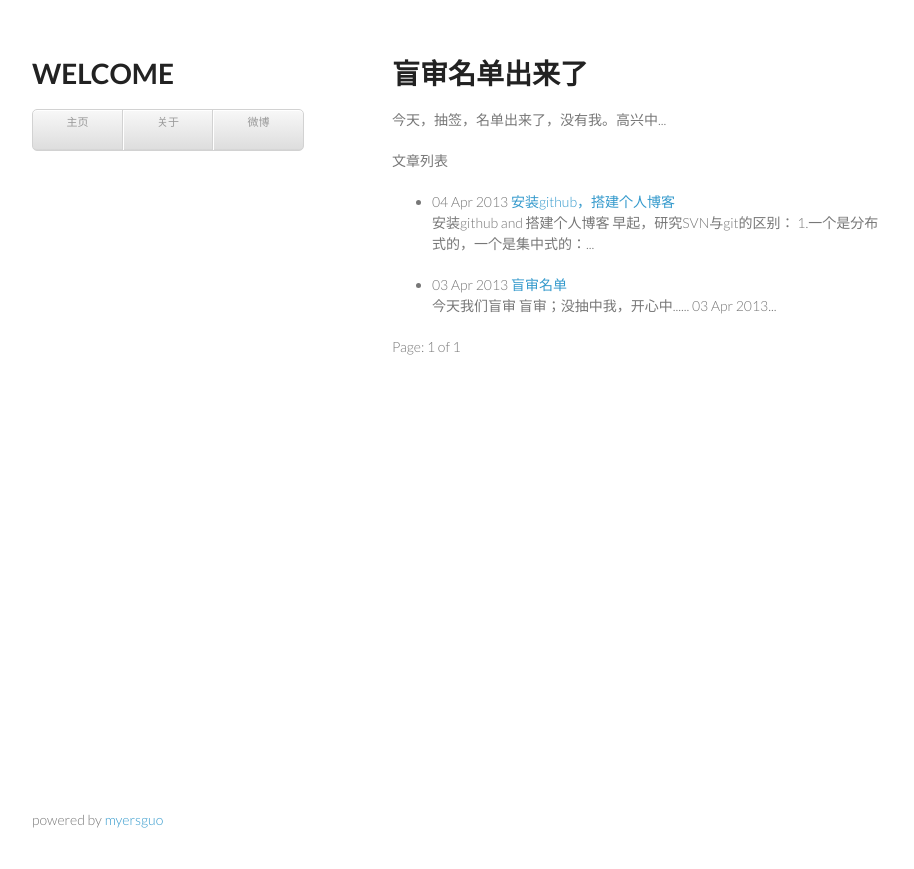
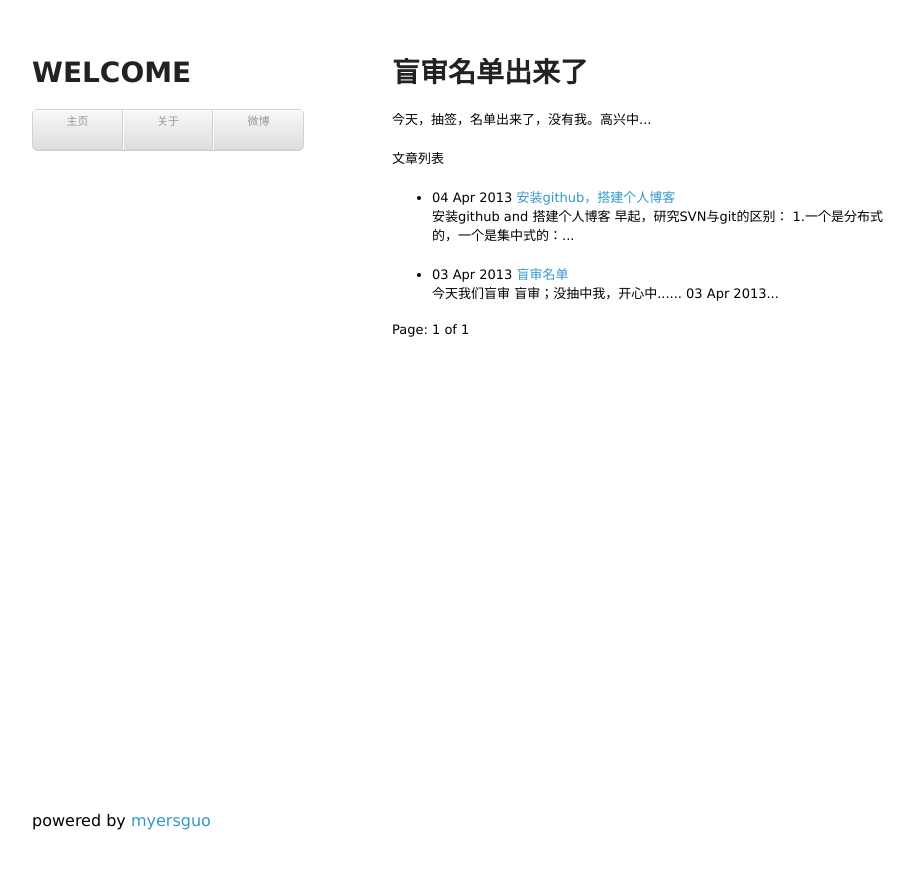
Before and after one commit to myersguo/myersguo.github.com, a Jekyll site: the page built from index.html, in a window 1280 px wide. Shown: the top 869 px of the page, without its empty margins (178-1092 px from the left). Built offline with Jekyll 4.4.1, drawn with Linux system fonts in a browser that asks for light colours; the list of posts is cut into pages by our own code; comment, search, counter and statistics services are not loaded.

Commit message:
Update styles.css

```diff
--- a/stylesheets/styles.css
+++ b/stylesheets/styles.css
@@ -2,8 +2,8 @@
 
 body {
   padding:50px;
-  font:14px/1.5 Lato, "Helvetica Neue", Helvetica, Arial, sans-serif;
-  color:#777;
+  font-family: 'Lucida Grande', 'Helvetica Neue', Helvetica, Arial, STXihei, sans-serif;
+  color:black;
   font-weight:300;
 }
 
@@ -163,6 +163,9 @@ section {
   width:500px;
   float:right;
   padding-bottom:50px;
+  overflow: hidden;
+  word-wrap: break-word;
+  font-size: 13px;
 }
 
 small {
```
